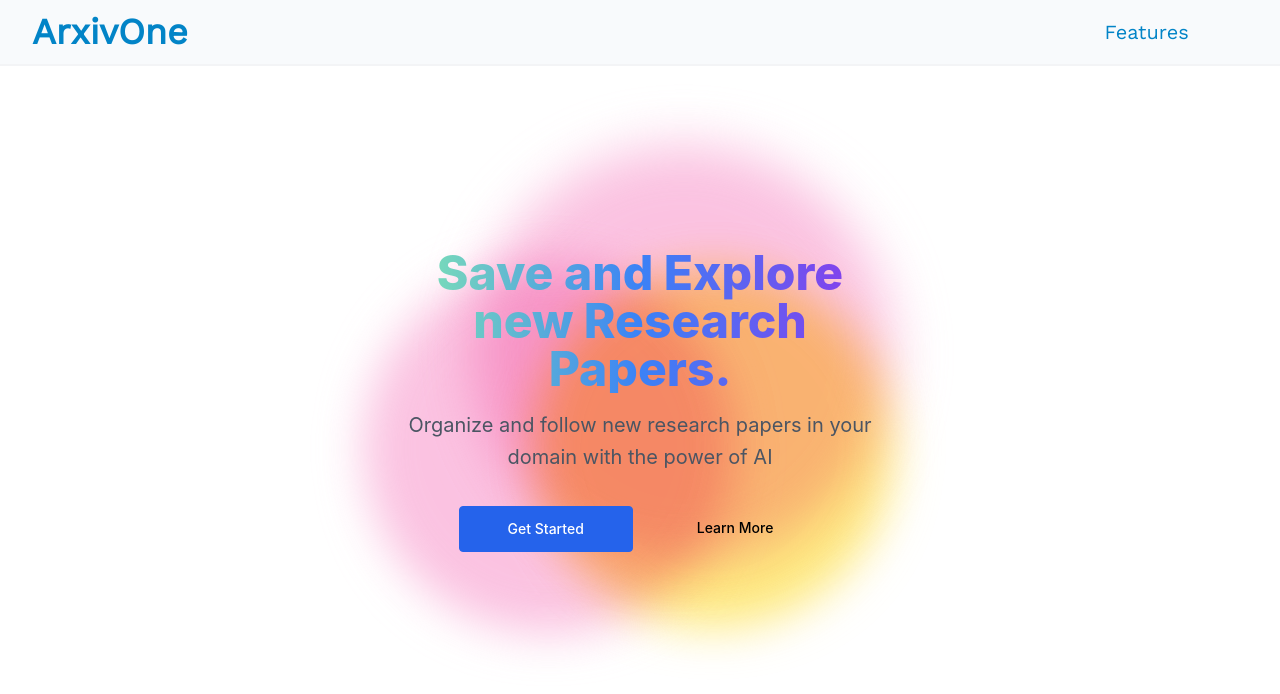
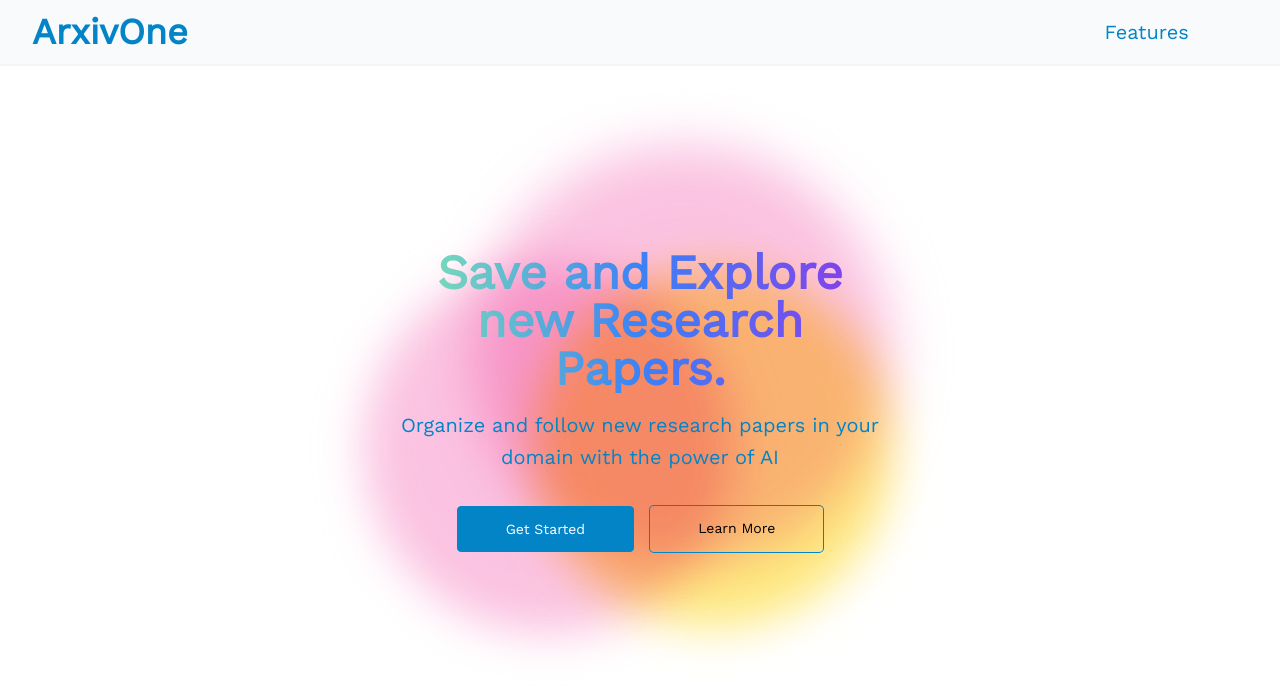
Before and after one commit to vatsalsaglani/ArxivOne, a Next.js app: page / in a window 1280 px wide. Shown: the top 694 px of the page. Built offline with nearby package versions, Linux system fonts and the light colour scheme; no server answers.

Commit message:
font, button-color and text-color changes

```diff
--- a/pages/index.js
+++ b/pages/index.js
@@ -10,8 +10,6 @@ import { getProviders, signIn, getSession, useSession } from "next-auth/react";
 import { useRouter } from "next/router";
 
 // components
-import SignInComponent from "../components/SignIn";
-import SignUpComponent from "../components/SignUp";
 import GlobalContext from "../contexts/global";
 import NavigationComponent from "../components/Navigation";
 
@@ -45,22 +43,22 @@ export default function Home() {
           <div className="animation-delay-2000 absolute top-0 -right-5 h-96 w-96 animate-blob rounded-full bg-yellow-300 opacity-70 mix-blend-multiply blur-xl filter"></div>
           <div className="animation-delay-4000 absolute -bottom-10 left-20 h-96 w-96 animate-blob rounded-full bg-pink-300 opacity-70 mix-blend-multiply blur-xl filter"></div>
           <div className="relative mx-auto max-w-3xl text-center">
-            <h1 className="bg-gradient-to-r from-green-300 via-blue-500 to-purple-600 bg-clip-text text-3xl font-extrabold text-transparent sm:text-5xl">
+            <h1 className="bg-gradient-to-r from-green-300 via-blue-500 to-purple-600 bg-clip-text font-Work text-3xl font-extrabold text-transparent sm:text-5xl">
               Save and Explore
               <span className="sm:block">new Research Papers.</span>
             </h1>
-            <p className="mx-auto mt-4 max-w-xl text-gray-600 sm:text-xl sm:leading-relaxed">
+            <p className="mx-auto mt-4 max-w-xl font-Work text-sky-600 sm:text-xl sm:leading-relaxed">
               Organize and follow new research papers in your domain with the
               power of AI
             </p>
-            <div className="mt-8 flex flex-wrap justify-center gap-4">
+            <div className="mt-8 flex flex-wrap justify-center gap-4 font-Work">
               <Link href="/account">
-                <a className="block w-full rounded border border-blue-600 bg-blue-600 px-12 py-3 text-sm font-medium text-white hover:bg-transparent hover:text-white focus:outline-none focus:ring active:text-opacity-75 sm:w-auto">
+                <a className="block w-full rounded border border-sky-600 bg-sky-600 px-12 py-3 text-sm font-medium text-white hover:bg-transparent hover:text-white focus:outline-none focus:ring active:text-opacity-75 sm:w-auto">
                   Get Started
                 </a>
               </Link>
 
-              <a className="block w-full rounded border-blue-600 px-12 py-3 text-sm font-medium text-black ring-0 ring-blue-600 hover:bg-blue-600 hover:text-white focus:outline-none focus:ring active:bg-blue-500 sm:w-auto">
+              <a className="block w-full rounded border-sky-600 px-12 py-3 text-sm font-medium text-black ring-1 ring-sky-600 hover:bg-sky-600 hover:text-white focus:outline-none focus:ring active:bg-sky-500 sm:w-auto">
                 Learn More
               </a>
             </div>
```
